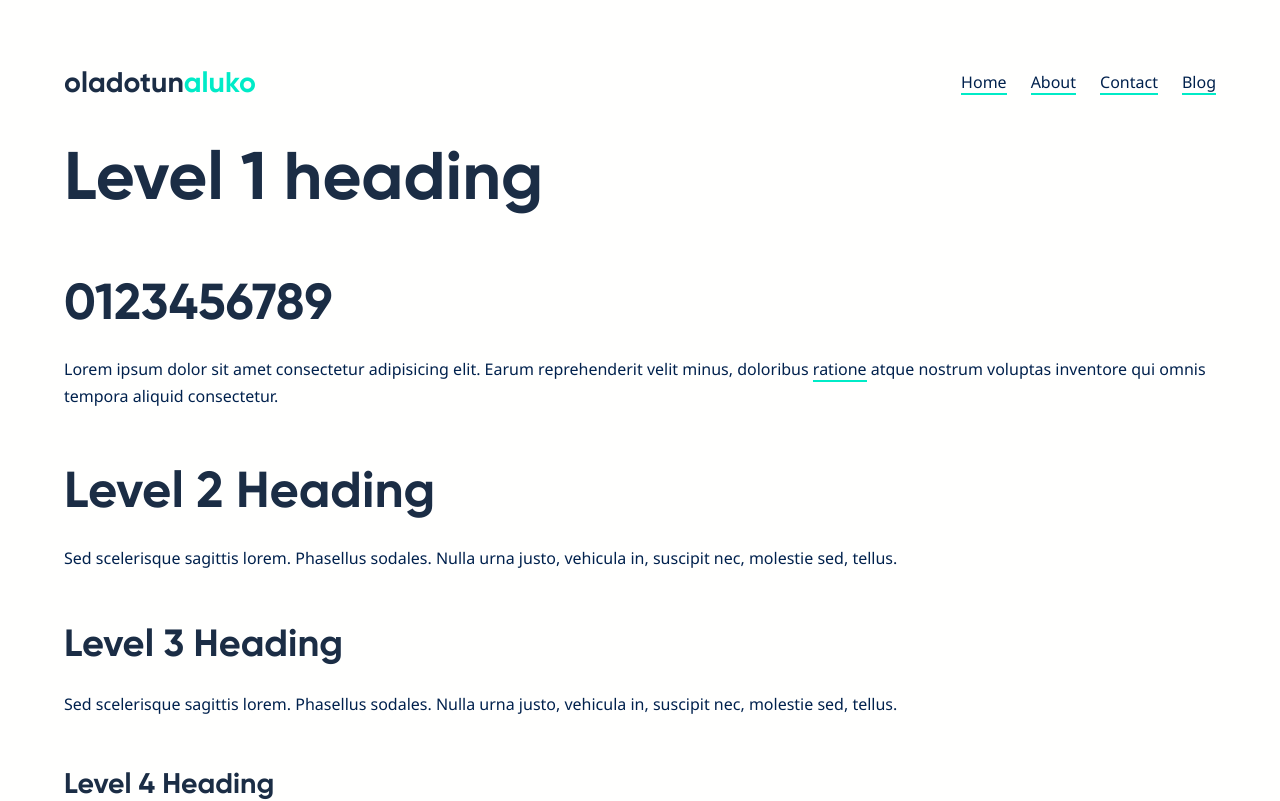
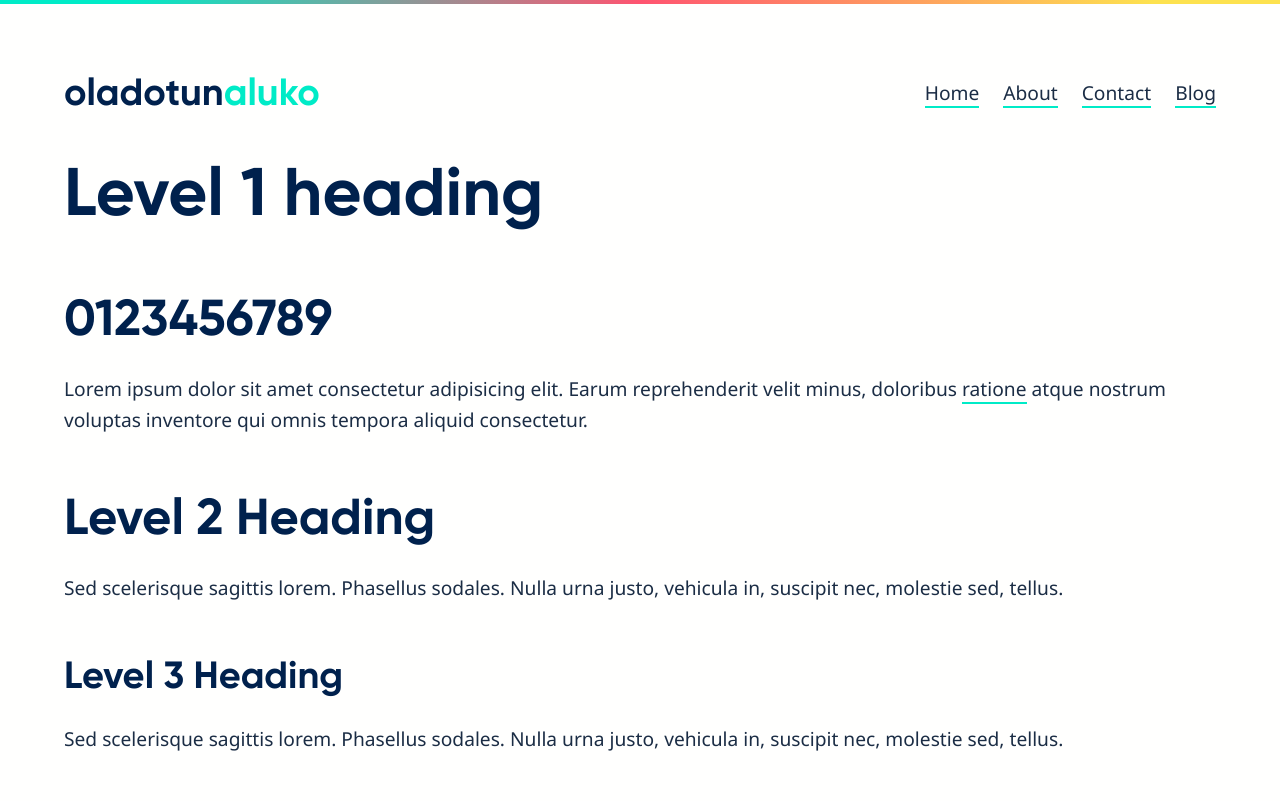
Before and after one commit to Nutod/oladotunaluko, a Next.js app: page /kitchenSink in a window 1280 px wide. Shown: the top 801 px of the page. Built offline with nearby package versions, Linux system fonts and the light colour scheme.

Commit message:
Updated base stylings

```diff
--- a/pages/kitchenSink.js
+++ b/pages/kitchenSink.js
@@ -3,9 +3,9 @@ export default function KitchenSink() {
     <>
       <header>
         <div>
-          <h4>
+          <h3>
             oladotun<span>aluko</span>
-          </h4>
+          </h3>
         </div>
         <nav>
           <a href="Home">Home</a>
--- a/styles/_global.scss
+++ b/styles/_global.scss
@@ -4,8 +4,8 @@
   --color-white: #fffffe;
   --color-secondary: #ff5470;
   --color-tertiary: #fde24f;
-  --color-black: #1b2d45;
-  --color-black-variant: #00214d;
+  --color-black: #00214d;
+  --color-black-variant: #1b2d45;
 
   // Color Intentions
   --backgroundColor: var(--color-white);
@@ -35,11 +35,32 @@
 
 *::selection {
   background: var(--color-primary);
+  color: var(--color-white);
 }
 
 html {
   box-sizing: border-box;
   font-size: 100%;
+
+  @media screen and (max-width: $large-breakpoint) {
+    font-size: 90%;
+  }
+
+  @media screen and (max-width: $medium-breakpoint) {
+    font-size: 75%;
+  }
+
+  @media screen and (max-width: $small-breakpoint) {
+    font-size: 60%;
+  }
+
+  @media screen and (max-width: $really-small-breakpoint) {
+    font-size: 55%;
+  }
+
+  @media screen and (max-width: $really-really-small-breakpoint) {
+    font-size: 50%;
+  }
 }
 
 body {
@@ -48,6 +69,17 @@ body {
   font-weight: 300;
   line-height: 1.65;
   color: var(--textColor);
-  margin: clamp(2rem, 5%, 5rem);
+  padding: clamp(2rem, 5%, 5rem);
   overflow: hidden;
+  font-size: 1.2rem;
+
+  border-width: 0.3rem 0;
+  border-style: solid;
+  border-image: linear-gradient(
+      to right,
+      var(--color-primary) 10%,
+      var(--color-secondary) 50%,
+      var(--color-tertiary) 90%
+    )
+    1;
 }
--- a/styles/_header.scss
+++ b/styles/_header.scss
@@ -4,18 +4,18 @@ header {
 
   margin-bottom: 2rem;
 
-  @media screen and (max-width: 600px) {
+  @media screen and (max-width: $medium-breakpoint) {
     grid-template-rows: repeat(2, 1fr);
     grid-row-gap: 1rem;
   }
 
-  h4,
+  h3,
   a {
     margin: 0;
   }
 
   div {
-    @media screen and (max-width: 600px) {
+    @media screen and (max-width: $medium-breakpoint) {
       grid-column: 1 / -1;
       justify-self: center;
     }
@@ -29,7 +29,7 @@ header {
       margin-left: 1.5rem;
     }
 
-    @media screen and (max-width: 600px) {
+    @media screen and (max-width: $medium-breakpoint) {
       grid-column: 1 / -1;
       justify-self: center;
 
@@ -38,8 +38,21 @@ header {
       }
 
       & > a:not(:first-child) {
-        margin-left: clamp(0.8rem, 2.5rem, 5rem);
+        margin-left: 5rem;
       }
+    }
+
+    @media screen and (max-width: $really-really-small-breakpoint) {
+      display: flex;
+      flex-wrap: wrap;
+
+      & > a {
+        margin: 1rem !important;
+      }
+
+      // & > a:not(:first-child) {
+      //   margin-left: 5rem;
+      // }
     }
   }
 }
--- a/styles/_typography.scss
+++ b/styles/_typography.scss
@@ -21,14 +21,14 @@ h2 {
 
 h3 {
   font-size: 2.369rem;
+
+  span {
+    color: var(--color-primary);
+  }
 }
 
 h4 {
   font-size: 1.777rem;
-
-  span {
-    color: var(--color-primary);
-  }
 }
 
 h5 {
--- /dev/null
+++ b/styles/_variables.scss
@@ -0,0 +1,5 @@
+$large-breakpoint: 48em; // 768px
+$medium-breakpoint: 37.5em; // 600px
+$small-breakpoint: 28.125em; // 450px
+$really-small-breakpoint: 23.4375em; // 375px
+$really-really-small-breakpoint: 20em; // 320px
--- a/styles/main.scss
+++ b/styles/main.scss
@@ -1,5 +1,6 @@
 @import 'reset';
 @import 'base';
+@import 'variables';
 @import 'global';
 @import 'fonts';
 @import 'typography';
```
